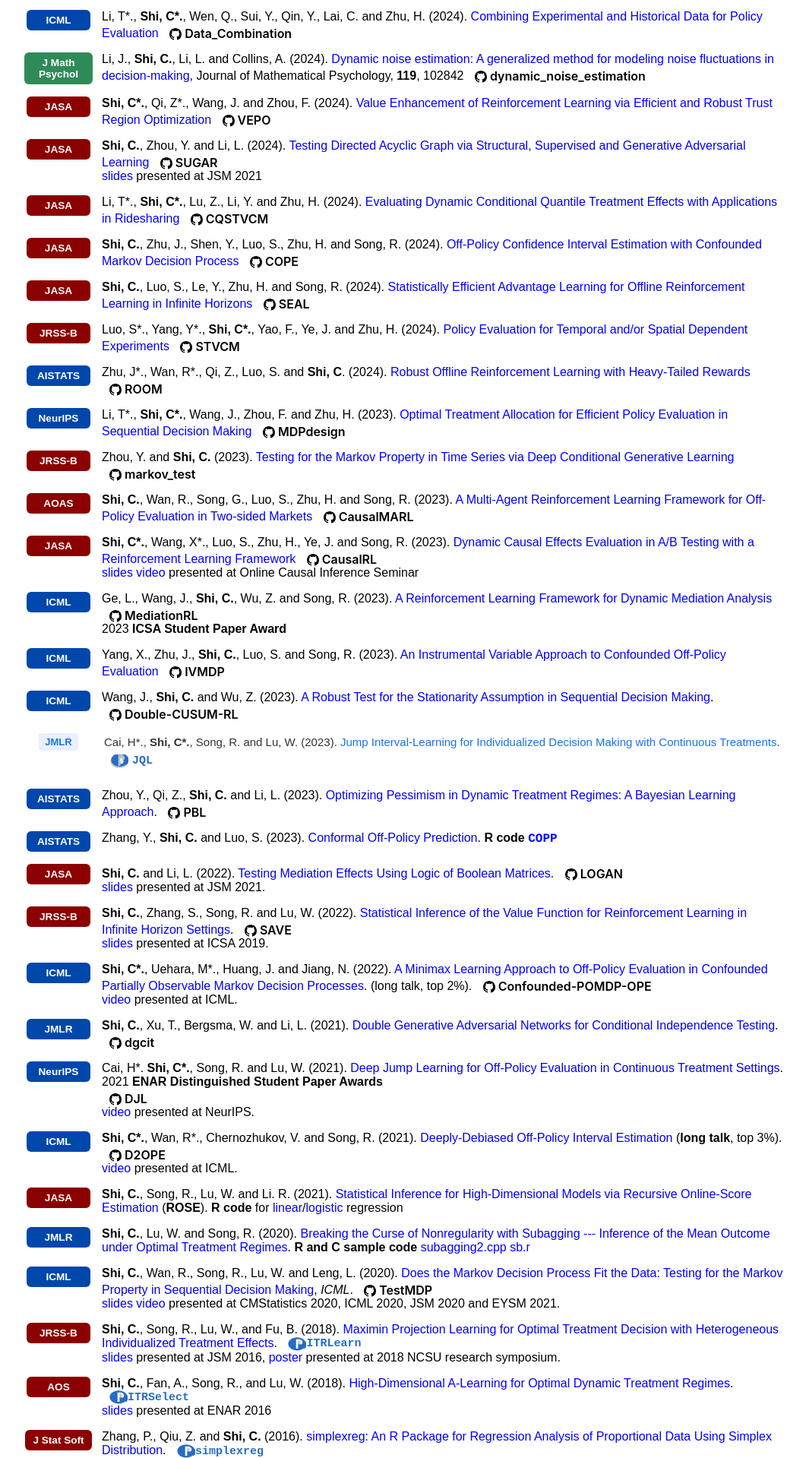
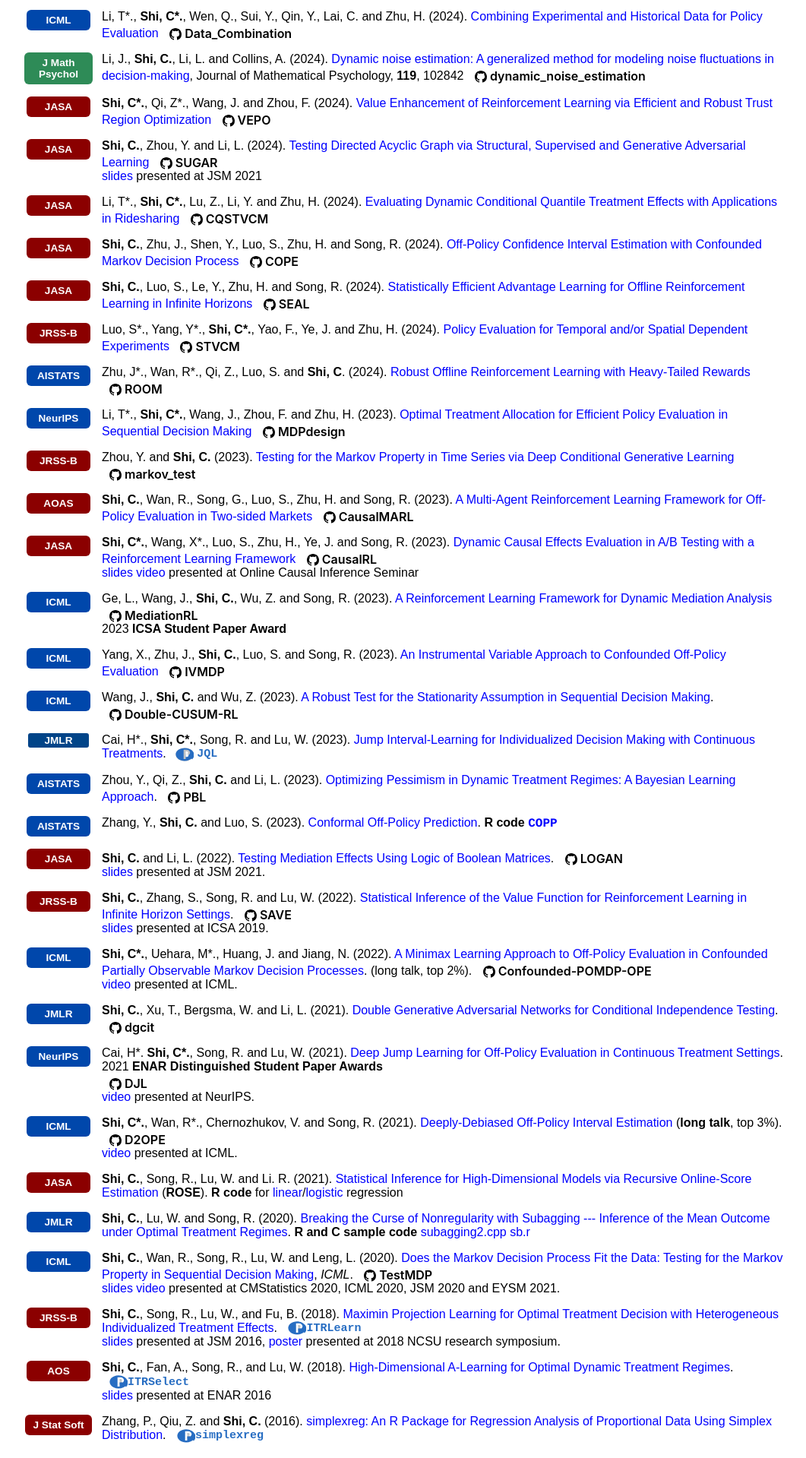
Before and after one commit to callmespring/callmespring.github.io, a Jekyll site: the page built from publication.md, in a window 1280 px wide. Shown: the part 1763-3682 px from the top of the page at 76% size, without its empty margins (108-1169 px from the left). Built offline with Jekyll 4.4.1, drawn with Linux system fonts in a browser that asks for light colours.

Commit message:
Update publication.md

```diff
--- a/publication.md
+++ b/publication.md
@@ -343,24 +343,23 @@ Hu, L\*., Li, M\*., **Shi, C.**, Wu, Z. and Fryzlewicz, P. [Doubly Inhomogeneous
   </div>
 </div>
 
-<div style="display: flex; align-items: flex-start; margin-bottom: 1.5em; font-family: sans-serif;">
-  <div style="flex: 0 0 90px; margin-right: 15px; display: flex; align-items: center; justify-content: center;">
-    <span style="background-color: #e8f0fe; color: #1a73e8; padding: 4px 8px; border-radius: 4px; font-weight: bold; font-size: 13px;">JMLR</span>
+<div class="publication-entry" style="display: flex; align-items: flex-start; margin-bottom: 1em;">
+  <div class="pub-venue" style="flex: 0 0 90px; margin-right: 12px; display: flex; align-items: center; justify-content: center;">
+    <span class="publication-logo-badge badge-ml" style="background-color: #004488; color: white; padding: 2px 8px; border-radius: 3px; font-weight: bold;">JMLR</span>
   </div>
 
-  <div style="flex: 1; line-height: 1.6; font-size: 15px; color: #333;">
-    Cai, H*., <strong>Shi, C*.</strong>, Song, R. and Lu, W. (2023).
-    <a href="https://arxiv.org/pdf/2111.08885.pdf" style="color: #1a73e8; text-decoration: none;">Jump Interval-Learning for Individualized Decision Making with Continuous Treatments</a>.
+  <div class="pub-content" style="flex: 1;">
+    Cai, H*., <strong>Shi, C*.</strong>, Song, R. and Lu, W. (2023). <a href="https://arxiv.org/pdf/2111.08885.pdf">Jump Interval-Learning for Individualized Decision Making with Continuous Treatments</a>.
 
     <a href="https://cran.r-project.org/web/packages/JQL/index.html" style="text-decoration: none; display: inline-flex; align-items: center; margin-left: 8px; vertical-align: middle;">
-      <svg width="24" height="18" viewBox="0 0 724 561" xmlns="http://www.w3.org/2000/svg" style="display: inline-block;">
-        <ellipse cx="362" cy="280" rx="362" ry="275" fill="#BFC2C5" />
+      <svg width="24" height="18" viewBox="0 0 724 561" xmlns="http://www.w3.org/2000/svg">
+        <ellipse cx="362" cy="280" rx="362" ry="275" fill="#BFC2C5" stroke="none" />
 
-        <path d="M559.1,319c-11.8,-13.4 -28,-21.7 -46,-21.7l-106.2,0l0,170l-85.3,0l0,-454.2l127,0c77.2,0 138.8,55.8 138.8,123.6c0,45.4 -27.5,84.8 -68.8,106.6l155.6,170.8c50.3,-51.4 81.8,-116.5 81.8,-187.8c0,-150 -162.1,-271.6 -362,-271.6c-199.9,0 -362,121.6 -362,271.6c0,150 162.1,271.6 362,271.6c137.4,0 256.4,-57.5 319.4,-143.4l-122.3,-115.2Z" fill="#276DC2" />
+        <path d="M559,319c-11-13-28-21-46-21h-106v170h-85V82h127c77,0 138,55 138,123c0,45-27,84-68,106l155,170c50-51 81-116 81-187c0-150-162-271-362-271C162,4 0,126 0,276c0,150 162,271 362,271c137,0 256-57 319-143L559,319z" fill="#276DC2" stroke="none" />
 
-        <path d="M500.2,268c13.4,12.3 22.1,29.8 22.1,50.4c0,35.8 -26.1,63.6 -60.6,63.6l-54.8,0l0,-114l93.3,0Zm-93.3,-111.6l41.7,0c31,0 55.4,22.7 55.4,51c0,28.3 -24.4,51 -55.4,51l-41.7,0l0,-102Z" fill="white" />
+        <path d="M500,268c13,12 22,29 22,50c0,35-26,63-60,63h-55V268H500z M407,156h41c31,0 55,22 55,51c0,28-24,51-55,51h-41V156z" fill="white" stroke="none" />
       </svg>
-      <span style="color: #276DC2; font-weight: 700; font-family: 'Courier New', Courier, monospace; margin-left: 5px; font-size: 15px;">JQL</span>
+      <span style="color: #276DC2 !important; font-weight: bold; font-family: 'Courier New', Courier, monospace; margin-left: 4px; font-size: 15px;">JQL</span>
     </a>
   </div>
 </div>
```
